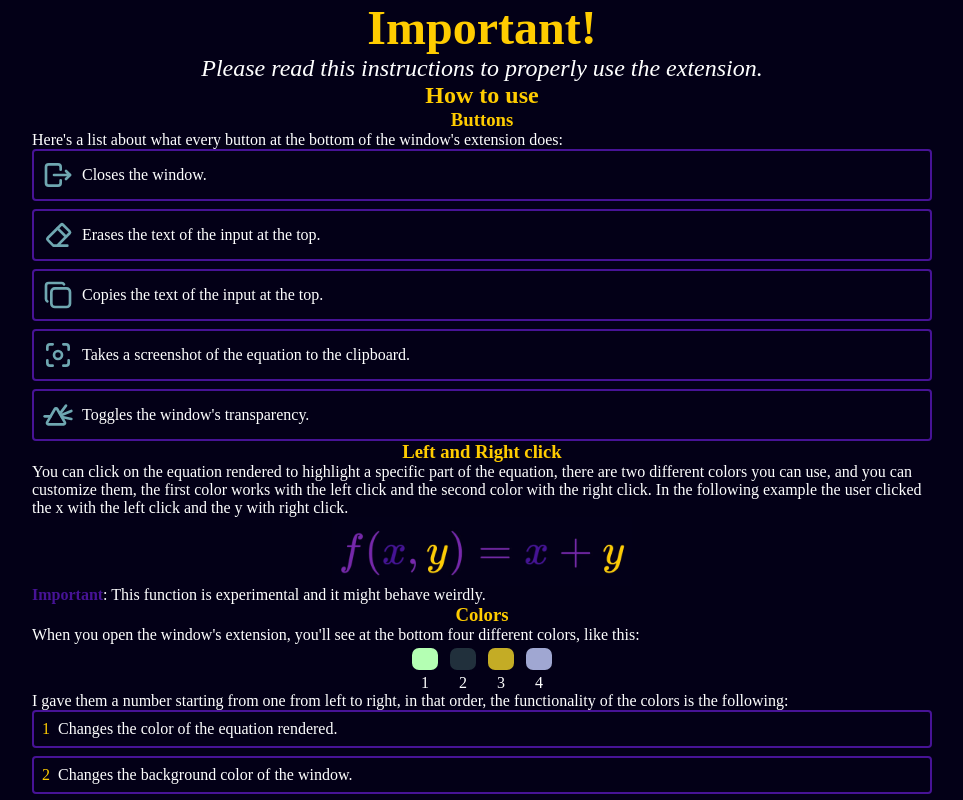
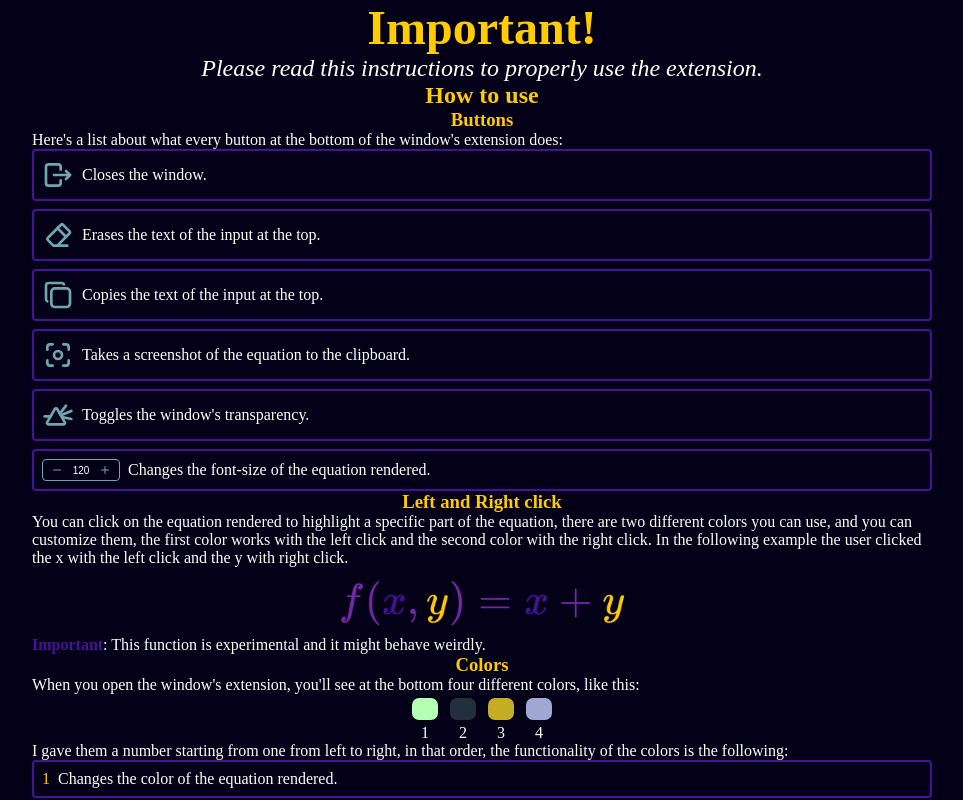
Before and after one commit to Eckry/latex-equations-web, a React (Vite) app: page / in a window 1280 px wide. Shown: the top 800 px of the page, without its empty margins (158-1121 px from the left). Built offline with nearby package versions, Linux system fonts and the light colour scheme.

Commit message:
add fontsize instructions

```diff
--- a/src/App.css
+++ b/src/App.css
@@ -66,3 +66,35 @@ ul, ol {
   justify-content: center;
   align-items: center;
 }
+
+
+.fontsize-icon {
+  width: 20px;
+  text-align: center;
+  font-size: 10px;
+  outline: none;
+  border: none;
+  background-color: transparent;
+  color: white;
+}
+
+.fontsize-up,
+.fontsize-down {
+  display: flex;
+  justify-content: center;
+  align-items: center;
+  background-color: transparent;
+  outline: none;
+  border: none;
+  color: var(--blue-button);
+}
+
+.fontsize-container {
+  display: flex;
+  justify-content: center;
+  align-items: center;
+  gap: 8px;
+  border: 1px solid var(--blue-button);
+  padding: 4px 8px;
+  border-radius: 4px;
+}
--- a/src/App.tsx
+++ b/src/App.tsx
@@ -18,6 +18,27 @@ function App() {
           {buttons.map(({ text, Icon }) => {
             return <Button key={text} text={text} Icon={Icon} />
           })}
+          <li>
+            <div className="fontsize-container">
+              <button className="fontsize-up">
+                <svg width="12" height="12" viewBox="0 0 24 24" fill="none" stroke="currentColor" stroke-width="2"
+                  stroke-linecap="round" stroke-linejoin="round">
+                  <path stroke="none" d="M0 0h24v24H0z" fill="none" />
+                  <path d="M5 12l14 0" />
+                </svg>
+              </button>
+              <input value={120} className="fontsize-icon" />
+              <button className="fontsize-down">
+                <svg width="12" height="12" viewBox="0 0 24 24" fill="none" stroke="currentColor" stroke-width="2"
+                  stroke-linecap="round" stroke-linejoin="round">
+                  <path stroke="none" d="M0 0h24v24H0z" fill="none" />
+                  <path d="M12 5l0 14" />
+                  <path d="M5 12l14 0" />
+                </svg>
+              </button>
+            </div>
+            <p>Changes the font-size of the equation rendered.</p>
+          </li>
         </ul>
       </section>
       <section>
--- a/src/index.css
+++ b/src/index.css
@@ -11,4 +11,5 @@
   --blue: #471396;
   --pink: #7627ab;
   --yellow: #FFCC00;
+  --blue-button: #6fa7b1;
 }
```
